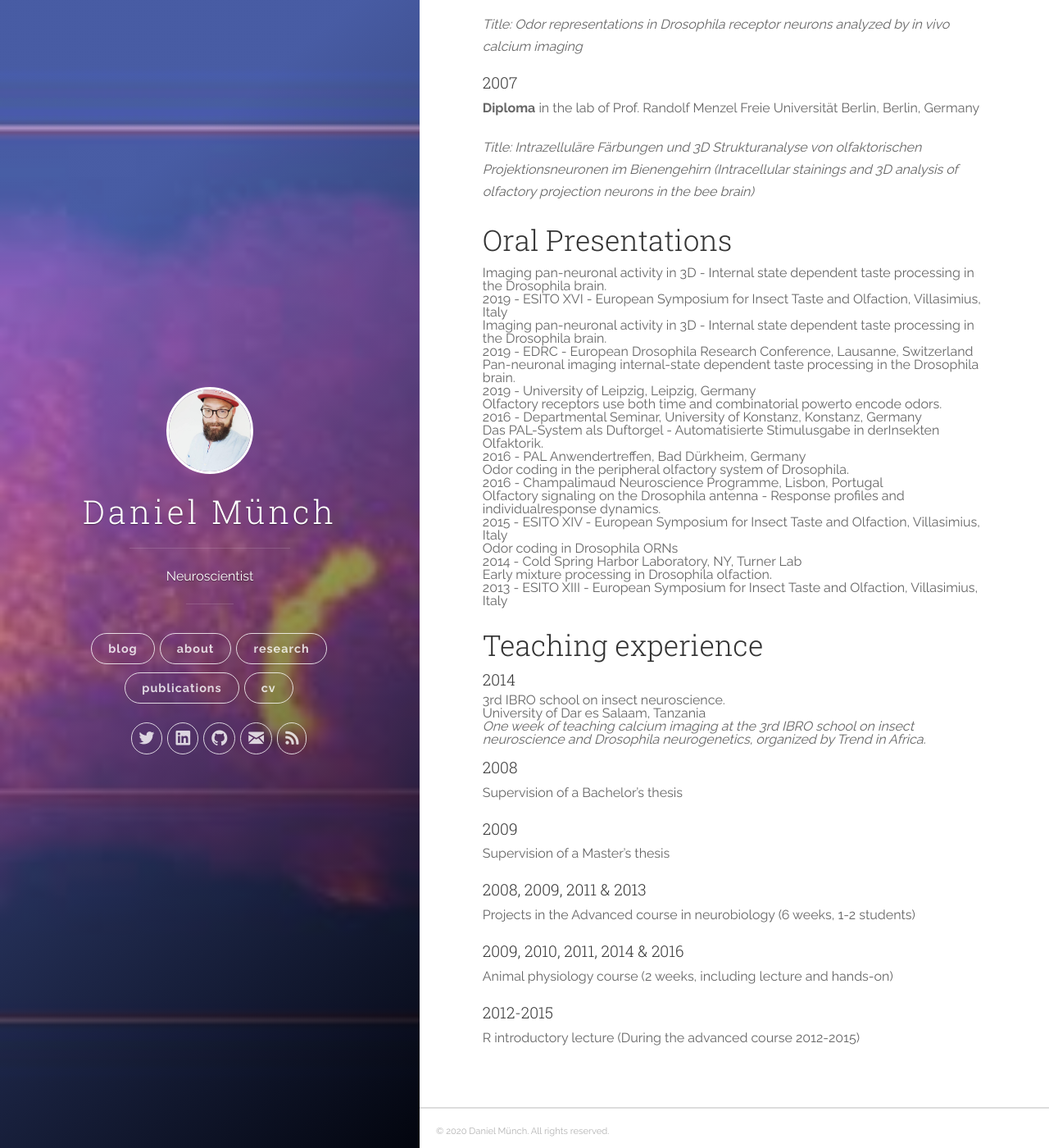
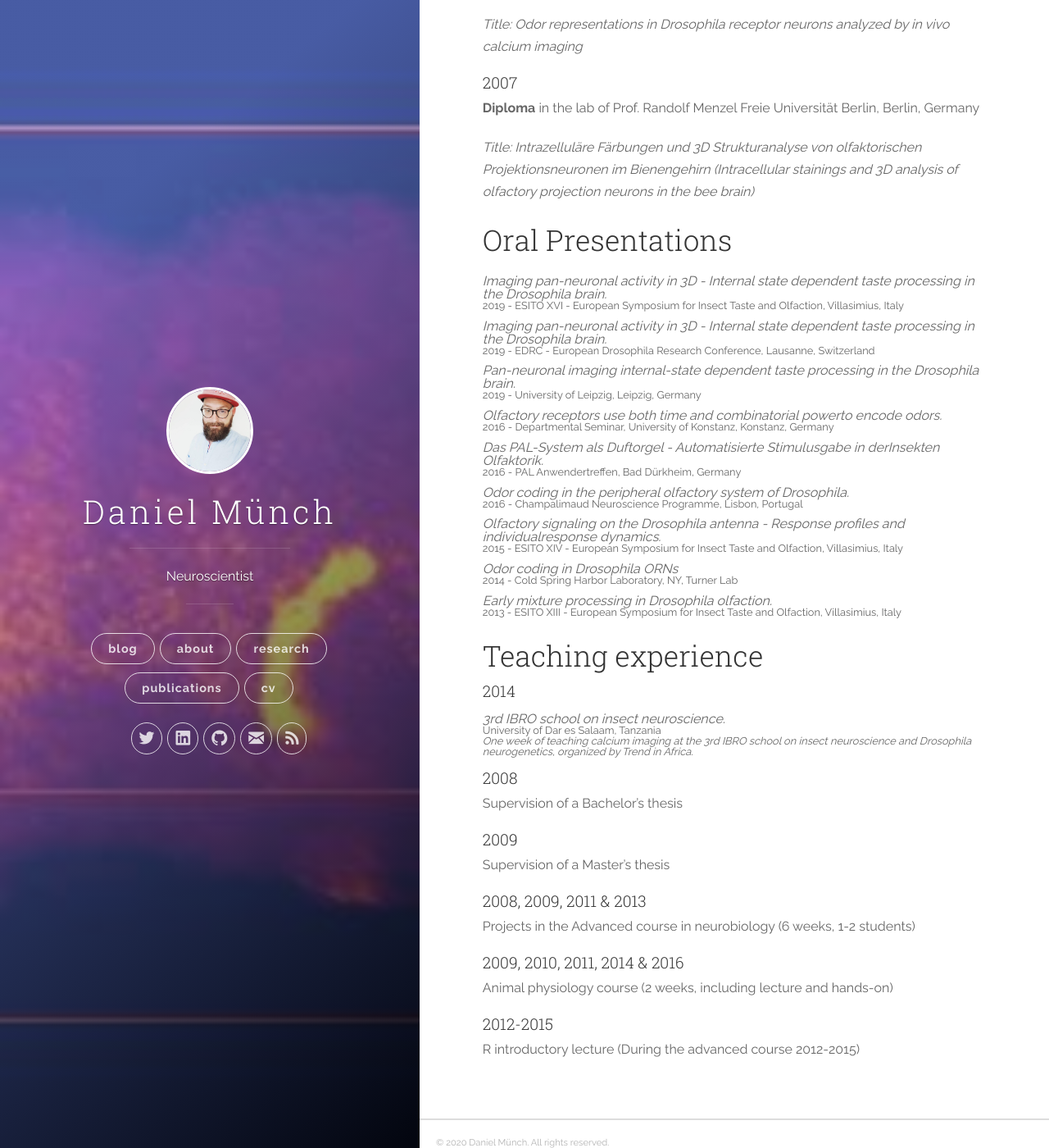
Before and after one commit to Dahaniel/dahaniel.github.io, a Jekyll site: the page built from cv.md, in a window 1280 px wide and 1400 px high, scrolled down 532 px. Shown: the whole window at 82% size. Built offline with Jekyll 4.4.1, drawn with Linux system fonts in a browser that asks for light colours; nearby versions of some CDN libraries.

Commit message:
Update dahaniel.css

```diff
--- a/css/dahaniel.css
+++ b/css/dahaniel.css
@@ -17,3 +17,7 @@
   background-image: -webkit-linear-gradient(-410deg, rgba(255, 255, 255, 0.2) 00%, rgba(0, 0, 0, 0.9));
   background-image: linear-gradient(140deg,rgba(255, 255, 255, 0.2) 20%, rgba(0, 0, 0, 0.9));
 }
+
+dt { display: block; float: left; margin-top: 10px; font-style:italic; }
+dd {font-size:.8em;}
+dd { clear: both; }
```
